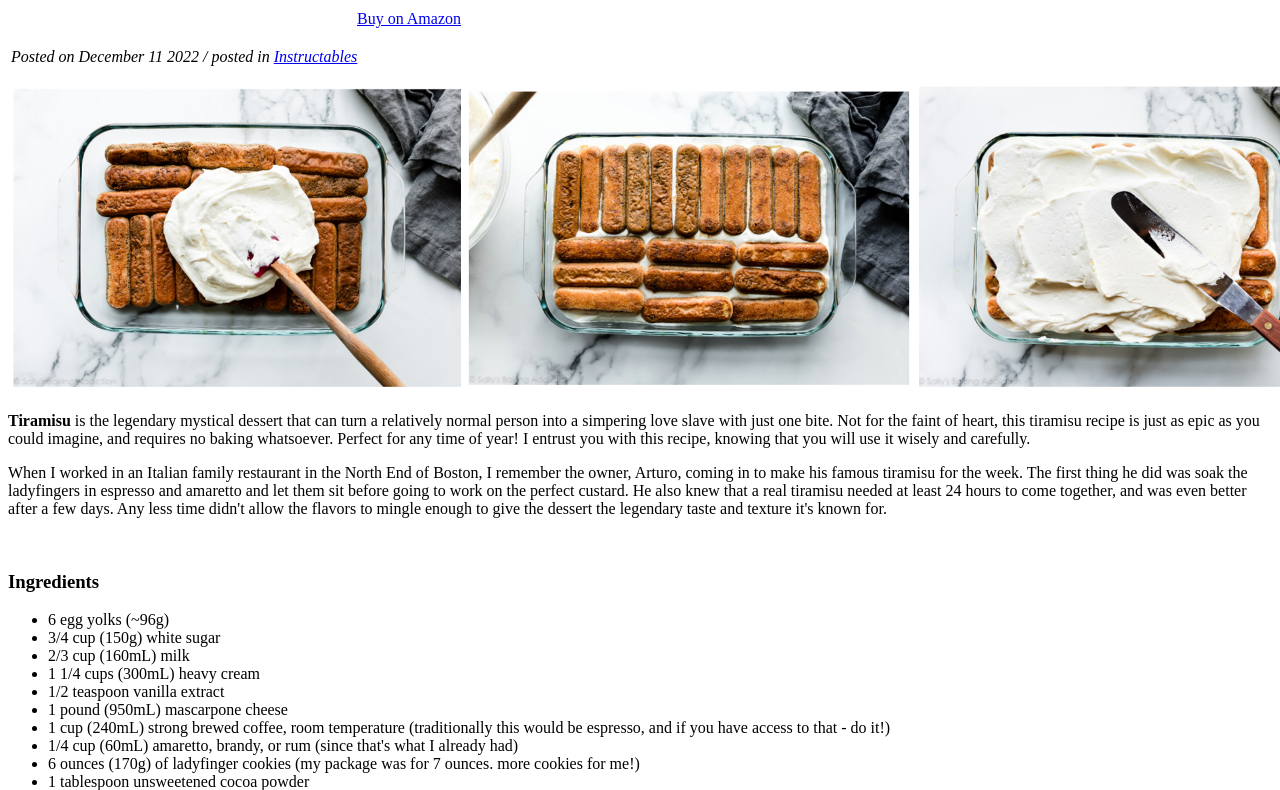
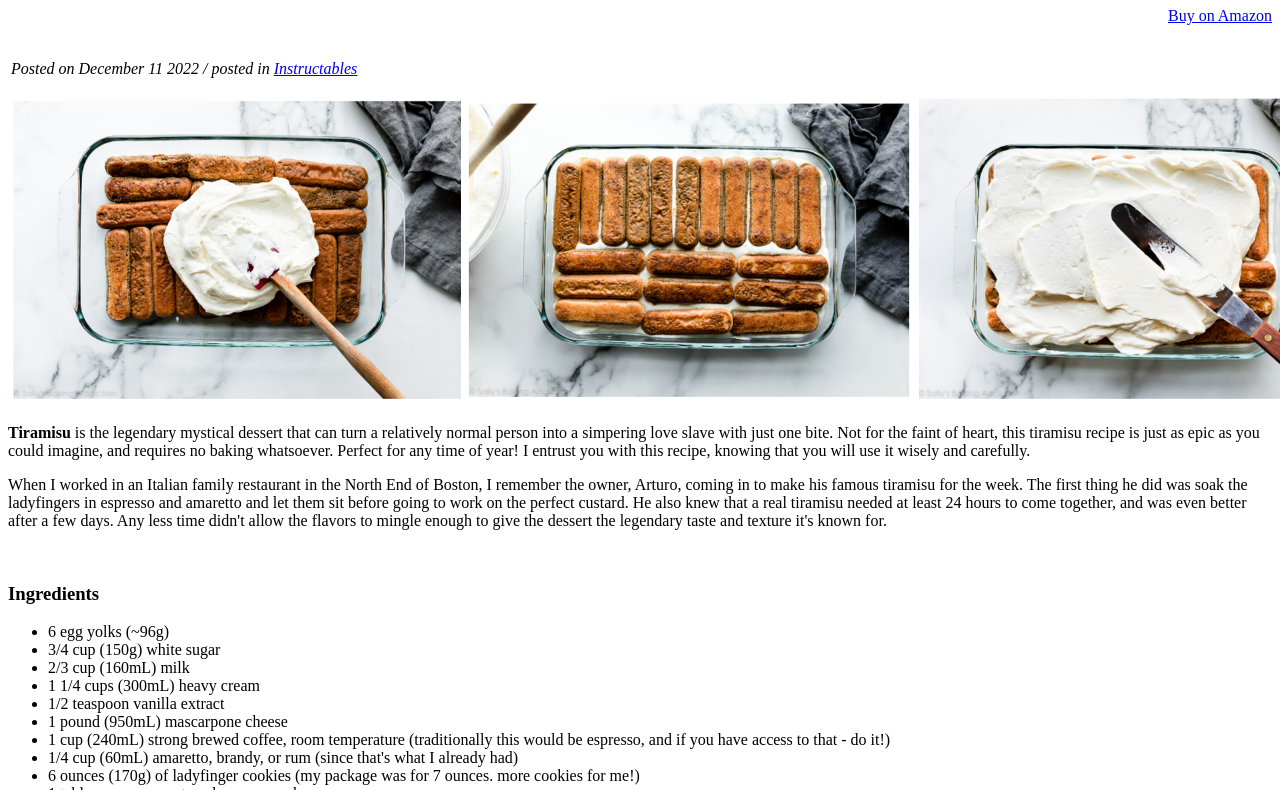
Before and after one commit to Adhuron/Tiramisu, a plain HTML site: page index.html in a window 1280 px wide. Shown: the part 73-863 px from the top of the page. Drawn offline with Linux system fonts and the light colour scheme.

Commit message:
Update index.html

```diff
--- a/index.html
+++ b/index.html
@@ -8,8 +8,8 @@
 </head>
 <body>
     <h1>Tiramisu</h1>
+    <p style="text-align: end;"><a  href="https://www.amazon.com/tiramisu/s?k=tiramisu">Buy on Amazon</a></p>
 <table>
-    <tr align="end"><td><a href="https://www.amazon.com/tiramisu/s?k=tiramisu">Buy on Amazon</a> </td></tr>
     <tr>
     <td><p><em>Posted on December 11 2022 / posted in <a href="https://www.instructables.com/No-Bake-Tiramisu-Recipe/">Instructables</a></em></p></td>
     </tr>
```
